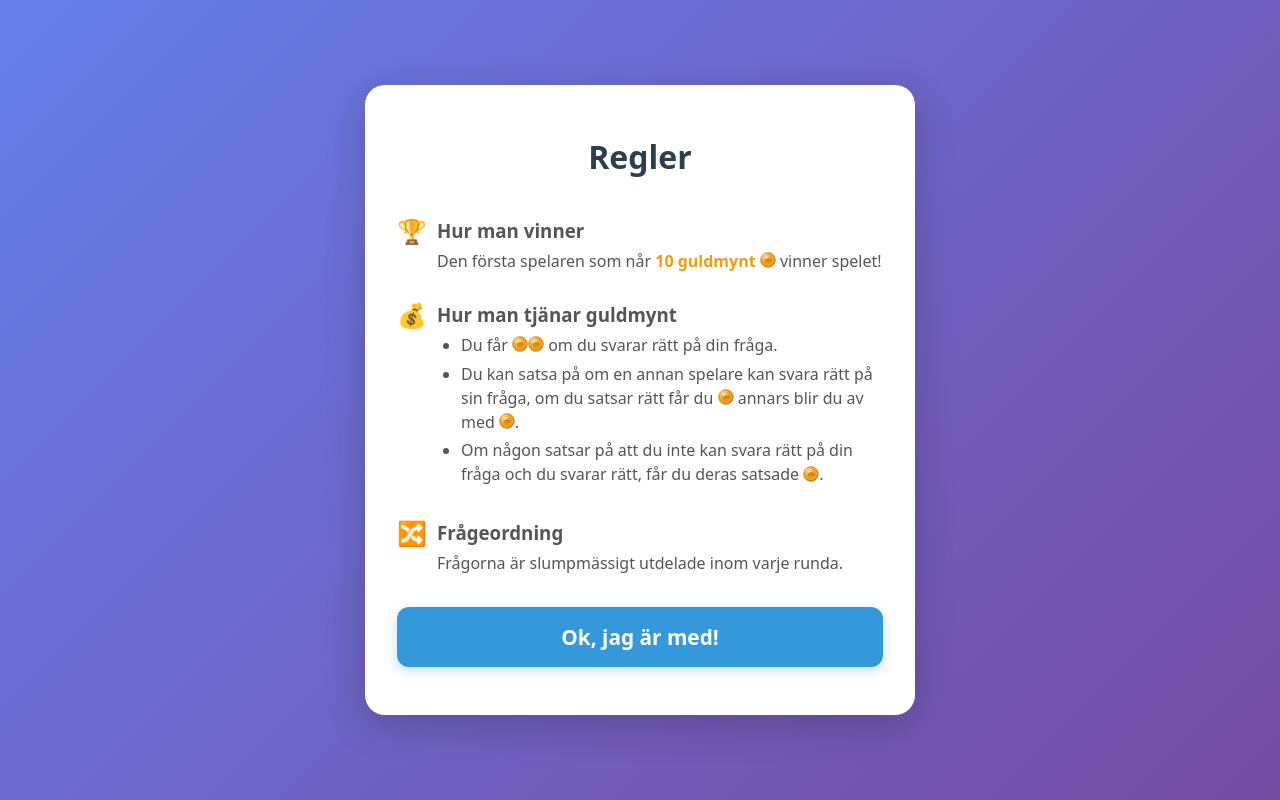
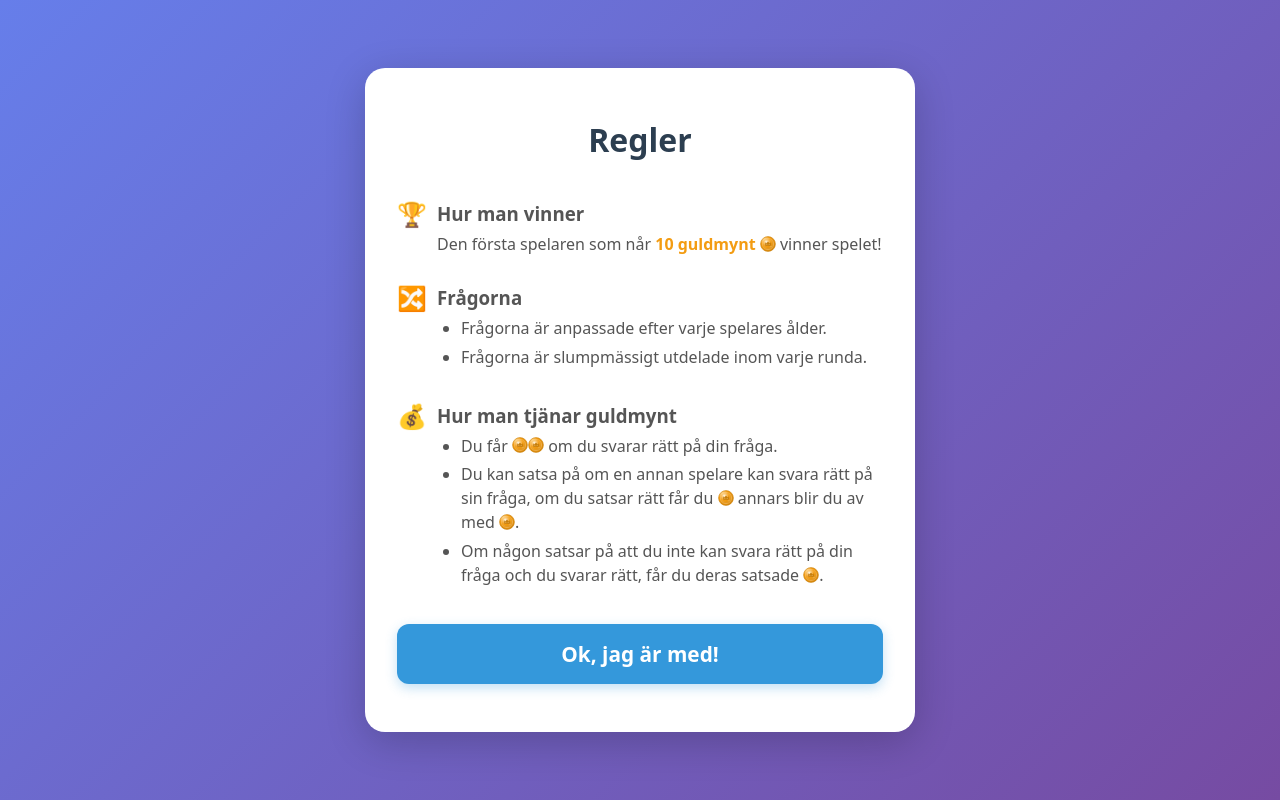
Before and after one commit to mikaelstrid/wanna-bet, a React (Vite) app: page / in a window 1280 px wide. Both pictures are taken after a click on the button "Starta spelet!". Built offline with nearby package versions, Linux system fonts and the light colour scheme.

Commit message:
Refactor rules section to clarify question handling and remove redundant content

```diff
--- a/src/components/RulesScreen.tsx
+++ b/src/components/RulesScreen.tsx
@@ -24,6 +24,19 @@ export default function RulesScreen({ onContinue }: RulesScreenProps) {
                 {WINNING_COINS} guldmynt <Coin useInText />
               </span>{" "}
               vinner spelet!
+            </div>
+          </div>
+
+          <div className="rule-item">
+            <h3 className="rule-item-header">
+              <span className="rule-icon">🔀</span>
+              Frågorna
+            </h3>
+            <div className="rule-text">
+              <ul>
+                <li>Frågorna är anpassade efter varje spelares ålder.</li>
+                <li>Frågorna är slumpmässigt utdelade inom varje runda.</li>
+              </ul>
             </div>
           </div>
 
@@ -69,16 +82,6 @@ export default function RulesScreen({ onContinue }: RulesScreenProps) {
               </ul>
             </div>
           </div>
-
-          <div className="rule-item">
-            <h3 className="rule-item-header">
-              <span className="rule-icon">🔀</span>
-              Frågeordning
-            </h3>
-            <div className="rule-text">
-              Frågorna är slumpmässigt utdelade inom varje runda.
-            </div>
-          </div>
         </div>
 
         <button className="btn-primary" onClick={onContinue}>
```
